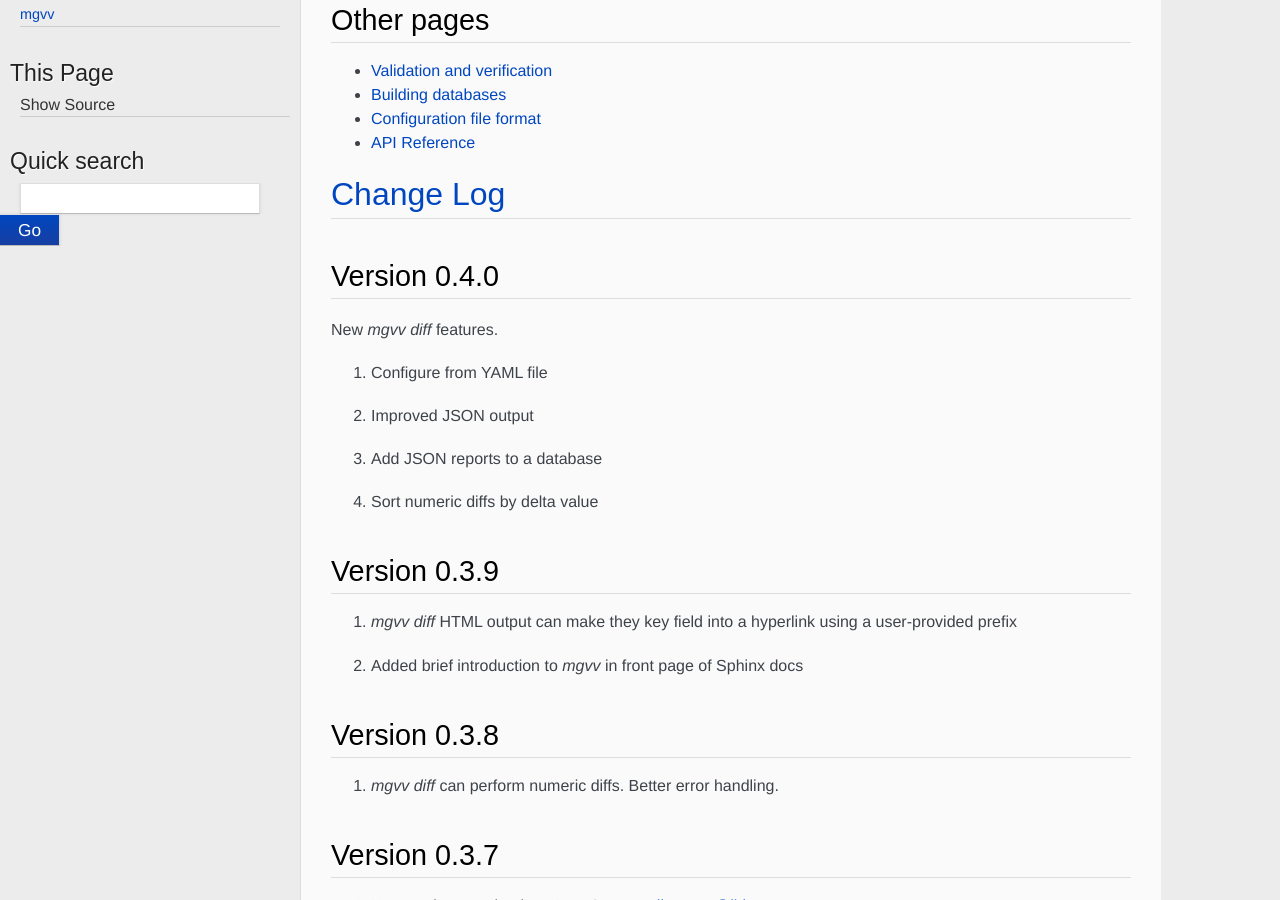
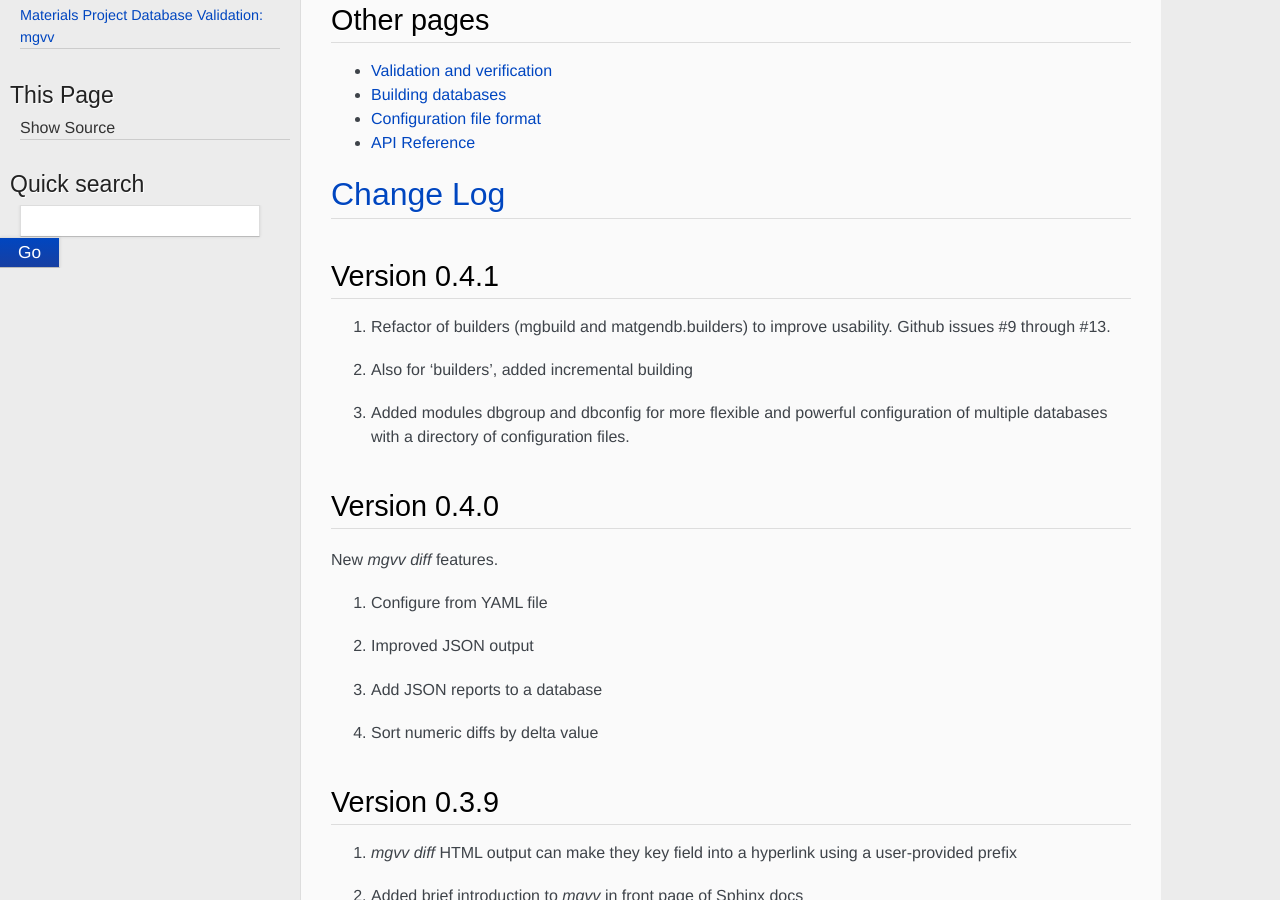
Before and after one commit to materialsproject/pymatgen-db, a Sphinx documentation site: the page built from docs/index.rst, in a window 1280 px wide and 900 px high, scrolled down 906 px. Built offline with Sphinx 7.4.7, drawn with Linux system fonts in a browser that asks for light colours; some web fonts are replaced.

Commit message:
updated ChangeLog and bumped version

```diff
--- a/README.rst
+++ b/README.rst
@@ -39,6 +39,9 @@
 or to install the package in developmental mode::
 
     python setup.py develop
+
+The version number is in the file `VERSION` in the same directory as this
+README.
 
 Requirements
 ============
--- a/docs/index.rst
+++ b/docs/index.rst
@@ -32,6 +32,15 @@
 
 Change Log
 ==========
+
+Version 0.4.1
+-------------
+
+#. Refactor of builders (mgbuild and matgendb.builders) to
+   improve usability. Github issues #9 through #13.
+#. Also for 'builders', added incremental building
+#. Added modules dbgroup and dbconfig for more flexible and powerful
+   configuration of multiple databases with a directory of configuration files.
 
 Version 0.4.0
 -------------
--- a/setup.py
+++ b/setup.py
@@ -6,6 +6,8 @@
 
 with open("README.rst") as f:
     long_desc = f.read()
+with open("VERSION") as f:
+    version = f.read().strip()
 
 static_data = []
 for parent, dirs, files in os.walk(os.path.join("matgendb", "webui",
@@ -19,7 +21,7 @@
 setup(
     name="pymatgen-db",
     packages=find_packages(),
-    version="0.3.8",
+    version=version,
     install_requires=["pymatgen>=2.8.8", "monty>=0.1.0",
                       "pymongo>=2.4", "prettytable>=0.7",
                       "django>=1.5", "mongomock>=1.2.0", "smoqe>=0.1.1"],
```
